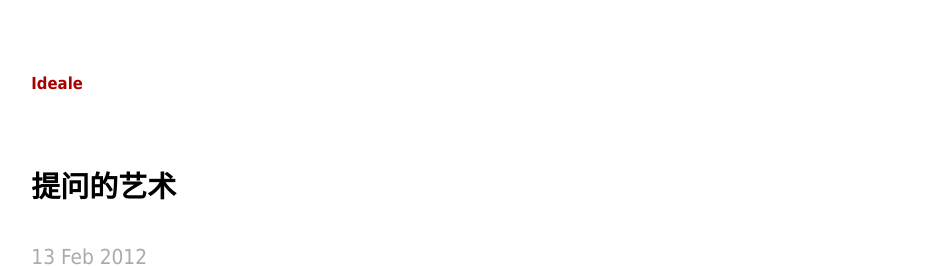
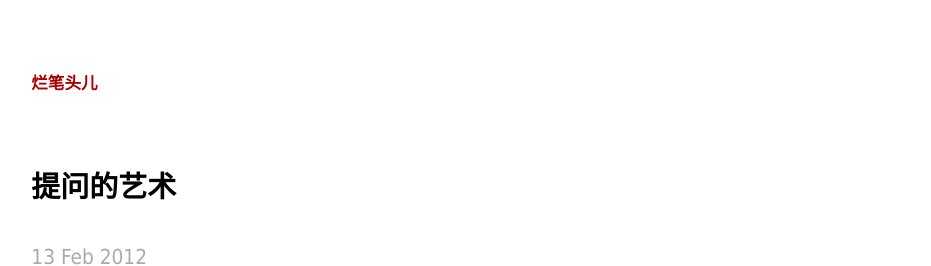
Before and after one commit to kwopera/kwopera.github.io, a Jekyll site: the page built from _posts/2012-02-13-art-of-asking-questiongs-msb-version.markdown, in a window 1280 px wide and 900 px high. Shown: the top 266 px of the window, without its empty margins (174-1105 px from the left). Built offline with Jekyll 4.4.1, drawn with Linux system fonts in a browser that asks for light colours; Markdown is read by kramdown in place of the engine named in the settings; some of the changed text lies outside the part shown.

Commit message:
Blog title change

```diff
--- a/_config.yml
+++ b/_config.yml
@@ -1,4 +1,4 @@
-name: Ideale
+name: 烂笔头儿
 markdown: redcarpet
 pygments: true
 date_format: "ordinal"
--- a/_posts/2012-02-13-art-of-asking-questiongs-msb-version.markdown
+++ b/_posts/2012-02-13-art-of-asking-questiongs-msb-version.markdown
@@ -10,7 +10,6 @@ title: "提问的艺术"
 
 
 ### 唠在前面的嗑儿
-
 
 经常看到学习美声的同学们在贴吧，人人网，微博和QQ群里提到的各种问题，有些值得思考而且可以引出很多有意义的讨论，另外一些则时常让人无语、被人忽略、甚至激起反感。接二连三的目睹提问者、回答者与旁人之间的不愉快让我想起了IT界很著名的一篇文章“提问的智慧”，讲的是在计算机相关的论坛与聊天室中有关提问与回答的智慧。在这里我会把这篇文章精简改编，以适用于广大美声与歌剧相关的学生和爱好者们，又因为我们是艺术领域的，所以这篇文章就叫“提问的艺术”吧。
 
@@ -28,9 +27,7 @@ title: "提问的艺术"
 
 ### 提问前
 
-
 在通过QQ群，人人网，微博或是百度贴吧提问前，请至少自己动手完成以下几条：
-
 
   1. 尝试在你准备提问的地方的历史记录中搜索答案（公共主页的留言记录、微博与百度贴吧的贴子与回复中等）
   2. 尝试搜索互联网以找到答案（比如找谱子的同学们，请先去 http://imslp.org/wiki/ 或者谷歌/百度一下你想要的谱子，至少花上10分钟自己的时间）
@@ -47,8 +44,6 @@ title: "提问的艺术"
 
 ### 提问
 
-
-
 以下总结了几个提问中要注意的问题，有的相对概括，有的较为具体。
 
   1. 不要反复刷屏同样的问题（在贴吧因为没有人回复就反复发相同的贴子或是在QQ群中重复刷屏发送一样的问题）。这种方法确实有可能引起人的注意，但是更可能同时引出反感，在贴吧中经常会被直接删贴，在QQ群中可能管理员干脆就把你踢了，因为刷屏归根结底是一件不礼貌的事情，尤其是某些朋友为了引起注意会用巨大鲜艳的字体反复在QQ群里发同样的一段话 —— 对待这种人，大部分管理员都是踢之而后快。
@@ -63,13 +58,9 @@ title: "提问的艺术"
   9. 应对无礼请心平气和，尽量不要让自己卷入口水战。有时你会碰到很无礼的回答者或是非常一针见血式的评判，如果你觉得被冒犯了，请试着平静的反应，看看是否确实是自己的问题，如果是，那么试着理解对方的观点（也许问题真正的答案就隐藏在这看似无理的批判中），修正自己的问题。如果你并没有什么问题，而对方确实是在无理的恶意挑衅，那么试着在屏幕前深呼吸并微笑，这些都没什么大不了的，愤怒并失去理智会让你说出很多不该说的话并把你自己拖入口水战的泥潭，这与你获得有用的信息这个目的背道而驰，而且是纯粹地浪费时间与生命，另外，少发脾气确实对身体健康十分有益 =) 。
   10. 得不到回答时请有耐心。如果你的问题得不到回答，请不要认为大家不想帮你，有时只是因为看到这问题的朋友并不知道答案，反复的发送同一个问题很有可能被视为无意义的骚扰，耐心一点， 可能知道你答案的人生活在另一个时区现在正在睡觉（学习美声的朋友五湖四海，很多能人都在不同的国家）或是正忙于自己的工作和学习。
 
-
 再次明确这一点：我们并不是在这里教育你该如何发言，如何发言完全取决于你自己，而我们也会在我们管理的领域里在不干扰他人正常交流的情况下尽量悍卫你的言论自由（被官方和谐的情况除外）—— 这篇文章的意义仅在于帮助更多人了解如何更好的发问和与人交流以获得自己想要的答案以及更多有用的信息。
 
-
 ### 如何更好地回答
-
-
 
   1. 态度和善一点，问题带来的压力常使人显得无礼和愚蠢，其实并不是这样。
   2. 对初犯者私下回复，对那些坦诚犯错的人没有必要当众羞辱。
@@ -80,12 +71,7 @@ title: "提问的艺术"
   7. 如果你决心回答这个问题，就请给出好的答案，否则是在浪费大家的时间。
   8. 授人以鱼，不如授人以渔。
 
-
-
 ### 美声与歌剧方面常用的工具网站
-
-
-
 
   1. IMSLP电子图书馆 http://imslp.org/wiki/ —— 找谱请来这里，看不懂的英文请查字典
   2. YouTube http://www.youtube.com/ —— 需翻墙，翻墙工具请自行寻找，这里有许多歌唱家的音像资料
--- a/index.html
+++ b/index.html
@@ -1,6 +1,6 @@
 ---
 layout: default
-title: Ideale
+title: 烂笔头儿
 ---
 
 <div id="home">
```
Also changed, not shown: other parts of _posts/2012-02-13-art-of-asking-questiongs-msb-version.markdown (+0 -3 lines), _posts/2014-04-28-an-die-ferne-gerliebte.md (added, +6 -0 lines), 4 other files.
